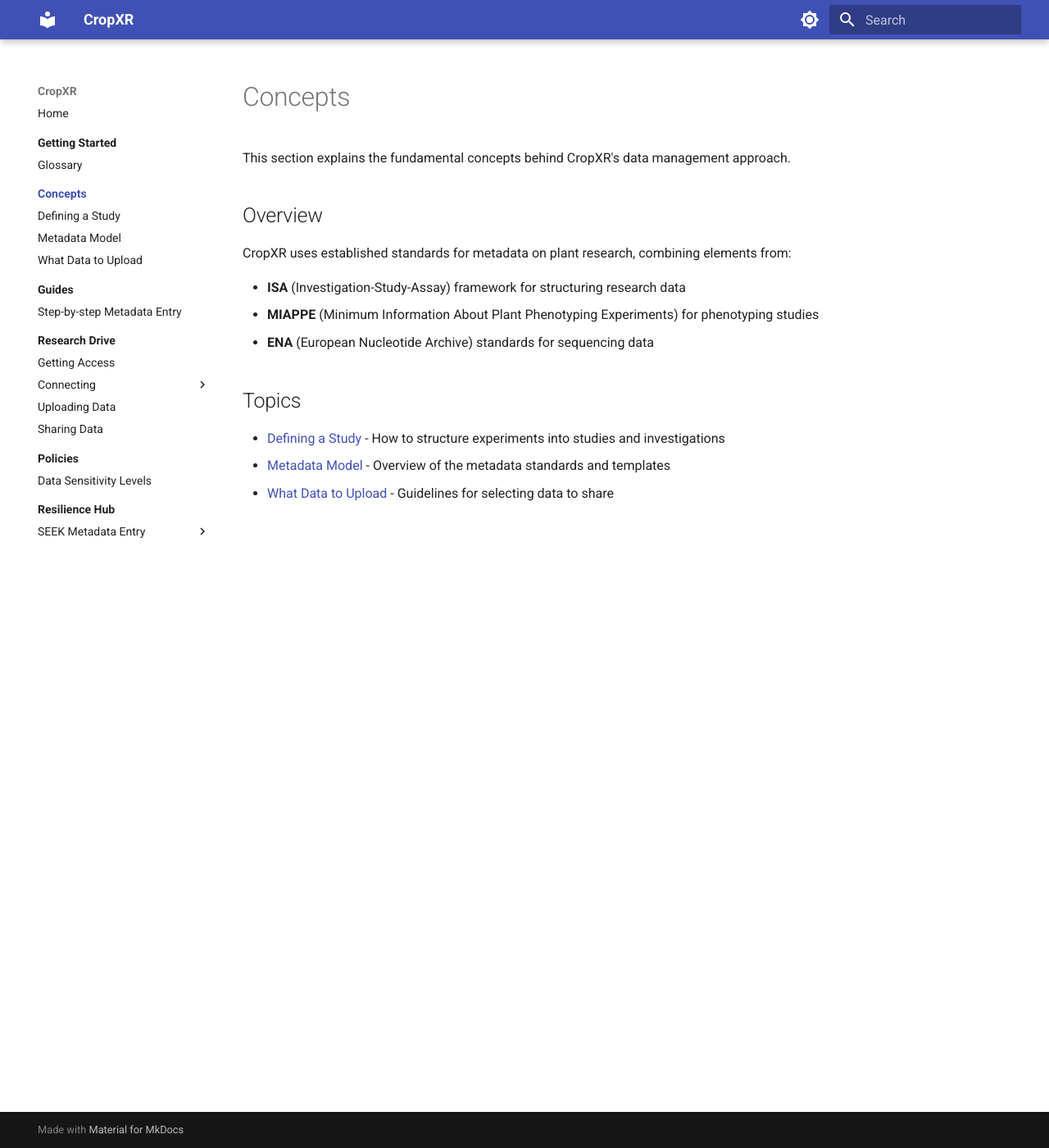
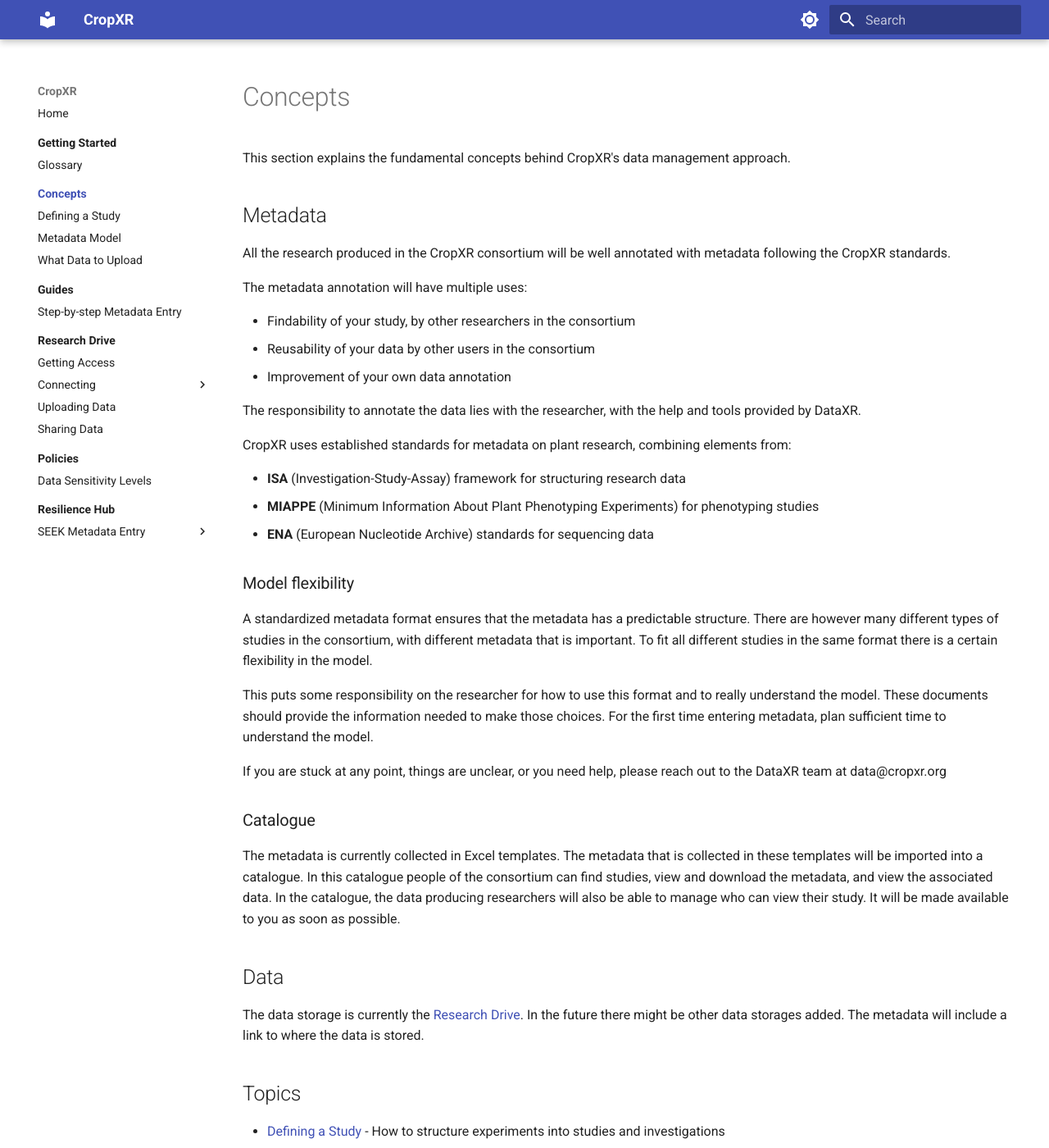
Before and after one commit to CropXR/documentation, an MkDocs documentation site: the page built from docs/concepts/index.md, in a window 1280 px wide and 1400 px high. Shown: the whole window at 82% size. Built offline with MkDocs 1.6.1 and Material for MkDocs 9.7.7, drawn with Linux system fonts in a browser that asks for light colours.

Commit message:
Restore metadata concepts content removed in restructure

```diff
--- a/docs/concepts/index.md
+++ b/docs/concepts/index.md
@@ -2,7 +2,17 @@
 
 This section explains the fundamental concepts behind CropXR's data management approach.
 
-## Overview
+## Metadata
+
+All the research produced in the CropXR consortium will be well annotated with metadata following the CropXR standards.
+
+The metadata annotation will have multiple uses:
+
+- Findability of your study, by other researchers in the consortium
+- Reusability of your data by other users in the consortium
+- Improvement of your own data annotation
+
+The responsibility to annotate the data lies with the researcher, with the help and tools provided by DataXR.
 
 CropXR uses established standards for metadata on plant research, combining elements from:
 
@@ -10,6 +20,22 @@ CropXR uses established standards for metadata on plant research, combining elem
 - **MIAPPE** (Minimum Information About Plant Phenotyping Experiments) for phenotyping studies
 - **ENA** (European Nucleotide Archive) standards for sequencing data
 
+### Model flexibility
+
+A standardized metadata format ensures that the metadata has a predictable structure. There are however many different types of studies in the consortium, with different metadata that is important. To fit all different studies in the same format there is a certain flexibility in the model.
+
+This puts some responsibility on the researcher for how to use this format and to really understand the model. These documents should provide the information needed to make those choices. For the first time entering metadata, plan sufficient time to understand the model.
+
+If you are stuck at any point, things are unclear, or you need help, please reach out to the DataXR team at data@cropxr.org
+
+### Catalogue
+
+The metadata is currently collected in Excel templates. The metadata that is collected in these templates will be imported into a catalogue. In this catalogue people of the consortium can find studies, view and download the metadata, and view the associated data. In the catalogue, the data producing researchers will also be able to manage who can view their study. It will be made available to you as soon as possible.
+
+## Data
+
+The data storage is currently the [Research Drive](../research-drive/index.md). In the future there might be other data storages added. The metadata will include a link to where the data is stored.
+
 ## Topics
 
 - [Defining a Study](defining-a-study.md) - How to structure experiments into studies and investigations
```
